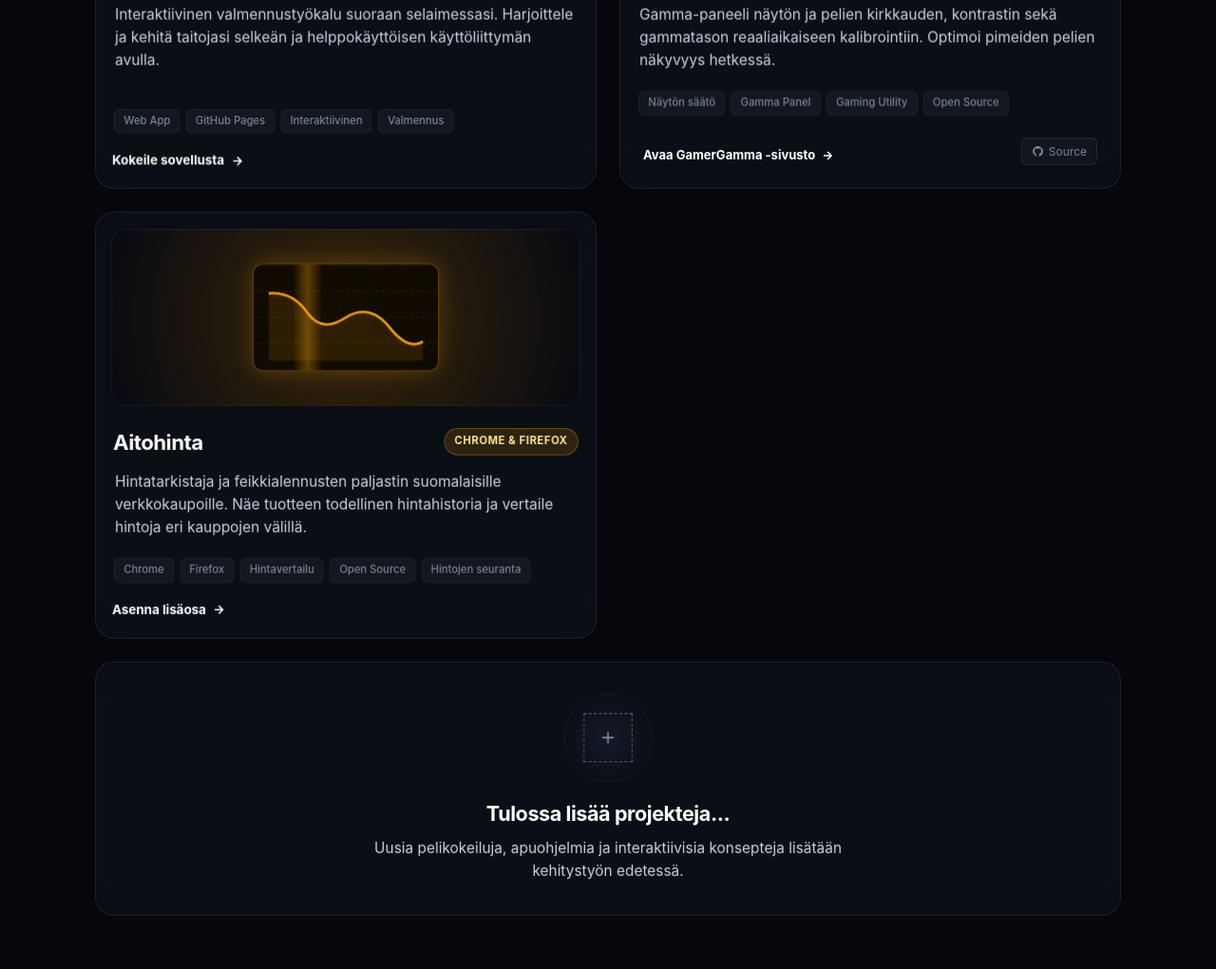
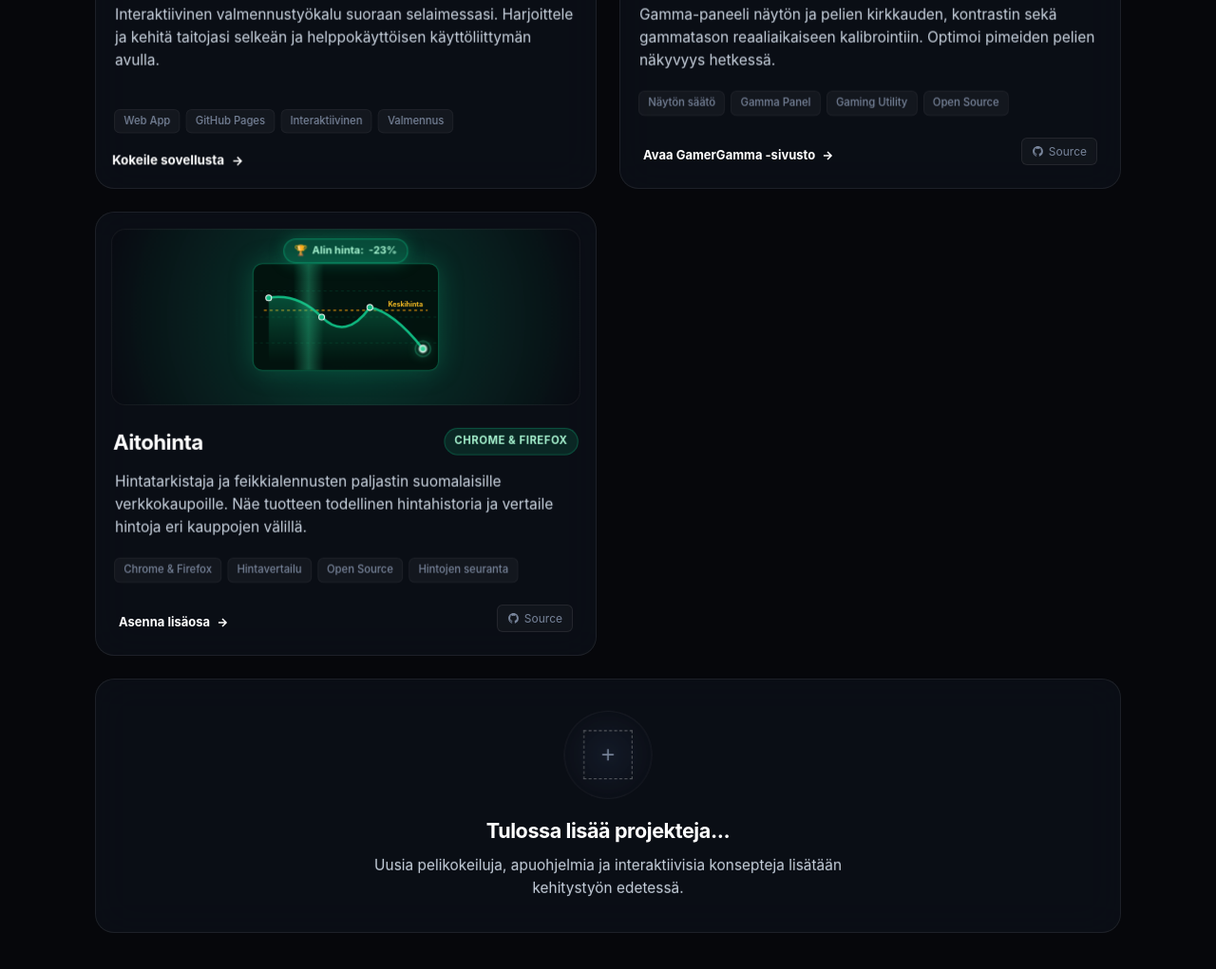
Before and after one commit to omaquu/omaquu.github.io, a plain HTML site: page index.html in a window 1280 px wide. Shown: the part 1694-2715 px from the top of the page at 95% size. Drawn offline with Linux system fonts and the light colour scheme.

Commit message:
feat: lisätty Aitohinta-korttiin kelluva ale-badge, sykkivä hintapiste ja smaragdiefektit

```diff
--- a/index.html
+++ b/index.html
@@ -387,18 +387,43 @@
         <a href="https://omaquu.github.io/Aitohinta/" target="_blank" rel="noopener noreferrer" class="bento-card col-6" data-tilt>
           <div class="card-glare"></div>
 
-          <!-- Visual Chamber: Price Chart & Tag -->
+          <!-- Visual Chamber: Aitohinta Live Price Chart & Deal Tag -->
           <div class="card-visual-chamber visual-aitohinta">
+            <div class="deal-pill-float">
+              <span>🏆</span> Alin hinta: <strong>-23%</strong>
+            </div>
+
             <div class="price-monitor">
               <svg class="price-chart-svg" viewBox="0 0 190 110" fill="none">
+                <defs>
+                  <linearGradient id="aitohintaGrad" x1="0" y1="0" x2="0" y2="1">
+                    <stop offset="0%" stop-color="#10b981" stop-opacity="0.35"/>
+                    <stop offset="100%" stop-color="#10b981" stop-opacity="0.0"/>
+                  </linearGradient>
+                </defs>
                 <!-- Grid background -->
-                <line x1="0" y1="28" x2="190" y2="28" stroke="rgba(245, 158, 11, 0.15)" stroke-dasharray="3 3"/>
-                <line x1="0" y1="55" x2="190" y2="55" stroke="rgba(245, 158, 11, 0.15)" stroke-dasharray="3 3"/>
-                <line x1="0" y1="82" x2="190" y2="82" stroke="rgba(245, 158, 11, 0.15)" stroke-dasharray="3 3"/>
-                <!-- Price trend line -->
-                <path d="M15 30 Q 40 28, 55 50 T 95 55 Q 120 40, 140 65 T 175 80" stroke="#f59e0b" stroke-width="2.5" fill="none"/>
+                <line x1="0" y1="28" x2="190" y2="28" stroke="rgba(16, 185, 129, 0.15)" stroke-dasharray="3 3"/>
+                <line x1="0" y1="55" x2="190" y2="55" stroke="rgba(16, 185, 129, 0.15)" stroke-dasharray="3 3"/>
+                <line x1="0" y1="82" x2="190" y2="82" stroke="rgba(16, 185, 129, 0.15)" stroke-dasharray="3 3"/>
+
+                <!-- Reference average price line (dashed amber) -->
+                <line x1="10" y1="48" x2="180" y2="48" stroke="#f59e0b" stroke-dasharray="3 3" stroke-width="1.2" opacity="0.8"/>
+                <text x="175" y="44" font-size="7" fill="#fbbf24" text-anchor="end" font-weight="700">Keskihinta</text>
+
                 <!-- Area fill -->
-                <path d="M15 30 Q 40 28, 55 50 T 95 55 Q 120 40, 140 65 T 175 80 L 175 100 L 15 100 Z" fill="rgba(245, 158, 11, 0.12)"/>
+                <path d="M 15,35 Q 45,30 70,55 T 120,45 Q 145,50 175,88 L 175,102 L 15,102 Z" fill="url(#aitohintaGrad)"/>
+
+                <!-- Main price line dropping to all-time low -->
+                <path d="M 15,35 Q 45,30 70,55 T 120,45 Q 145,50 175,88" stroke="#10b981" stroke-width="2.5" stroke-linecap="round" fill="none"/>
+
+                <!-- Historical Price Dots with pulsing target -->
+                <circle cx="15" cy="35" r="3" fill="#10b981" stroke="#fff" stroke-width="1"/>
+                <circle cx="70" cy="55" r="3" fill="#10b981" stroke="#fff" stroke-width="1"/>
+                <circle cx="120" cy="45" r="3" fill="#10b981" stroke="#fff" stroke-width="1"/>
+
+                <!-- Current all-time-low drop point (animated pulsing halo) -->
+                <circle class="price-dot-halo" cx="175" cy="88" r="6" fill="none" stroke="#34d399" stroke-width="1.5"/>
+                <circle class="price-dot-glow" cx="175" cy="88" r="3.5" fill="#34d399" stroke="#fff" stroke-width="1.5"/>
               </svg>
               <div class="price-pulse"></div>
             </div>
@@ -406,7 +431,7 @@
 
           <div class="card-header-bar">
             <h3 class="card-title">Aitohinta</h3>
-            <span class="badge-tag badge-amber">Chrome &amp; Firefox</span>
+            <span class="badge-tag badge-emerald">Chrome &amp; Firefox</span>
           </div>
 
           <p class="card-text" data-i18n="app_aitohinta_desc">
@@ -414,18 +439,26 @@
           </p>
 
           <div class="card-tags">
-            <span class="mini-tag">Chrome</span>
-            <span class="mini-tag">Firefox</span>
+            <span class="mini-tag">Chrome &amp; Firefox</span>
             <span class="mini-tag" data-i18n="tag_price_compare">Hintavertailu</span>
             <span class="mini-tag">Open Source</span>
             <span class="mini-tag" data-i18n="tag_price_track">Hintojen seuranta</span>
           </div>
 
-          <div class="card-action-link action-amber">
-            <span data-i18n="app_aitohinta_action">Asenna lisäosa</span>
-            <svg fill="none" stroke="currentColor" viewBox="0 0 24 24" stroke-width="2.5">
-              <path d="M5 12h14M12 5l7 7-7 7"></path>
-            </svg>
+          <div style="display: flex; align-items: center; justify-content: space-between; flex-wrap: wrap; gap: 10px; margin-top: auto;">
+            <div class="card-action-link action-emerald">
+              <span data-i18n="app_aitohinta_action">Asenna lisäosa</span>
+              <svg fill="none" stroke="currentColor" viewBox="0 0 24 24" stroke-width="2.5">
+                <path d="M5 12h14M12 5l7 7-7 7"></path>
+              </svg>
+            </div>
+
+            <span class="repo-link-pill" onclick="event.stopPropagation(); event.preventDefault(); window.open('https://github.com/omaquu/Aitohinta', '_blank')" style="cursor: pointer;">
+              <svg fill="currentColor" viewBox="0 0 24 24">
+                <path fill-rule="evenodd" clip-rule="evenodd" d="M12 2C6.477 2 2 6.484 2 12.017c0 4.425 2.865 8.18 6.839 9.504.5.092.682-.217.682-.483 0-.237-.008-.868-.013-1.703-2.782.605-3.369-1.343-3.369-1.343-.454-1.158-1.11-1.466-1.11-1.466-.908-.62.069-.608.069-.608 1.003.07 1.53 1.032 1.53 1.032.892 1.53 2.341 1.088 2.91.832.092-.647.35-1.088.636-1.338-2.22-.253-4.555-1.113-4.555-4.951 0-1.093.39-1.988 1.029-2.688-.103-.253-.446-1.272.098-2.65 0 0 .84-.27 2.75 1.026A9.564 9.564 0 0112 6.844c.85.004 1.705.115 2.504.337 1.909-1.296 2.747-1.027 2.747-1.027.546 1.379.202 2.398.1 2.651.64.7 1.028 1.595 1.028 2.688 0 3.848-2.339 4.695-4.566 4.943.359.309.678.92.678 1.855 0 1.338-.012 2.419-.012 2.747 0 .268.18.58.688.482A10.019 10.019 0 0022 12.017C22 6.484 17.522 2 12 2z"></path>
+              </svg>
+              Source
+            </span>
           </div>
         </a>
 
--- a/style.css
+++ b/style.css
@@ -951,18 +951,43 @@ body {
   100% { left: 155px; }
 }
 
-/* 5b. VISUAL: AITOHINTA PRICE CHART */
+/* 5b. VISUAL: AITOHINTA PRICE CHART & DEAL STAGE */
 .visual-aitohinta {
-  background: radial-gradient(circle at center, rgba(78, 50, 6, 0.7) 0%, rgba(9, 11, 18, 0.95) 100%);
+  background: radial-gradient(circle at center, rgba(6, 78, 59, 0.75) 0%, rgba(9, 11, 18, 0.95) 100%);
+  position: relative;
+}
+
+.deal-pill-float {
+  position: absolute;
+  top: 10px;
+  background: rgba(16, 185, 129, 0.22);
+  border: 1px solid rgba(16, 185, 129, 0.55);
+  border-radius: 20px;
+  padding: 3px 10px;
+  display: flex;
+  align-items: center;
+  gap: 5px;
+  font-size: 10.5px;
+  font-weight: 700;
+  color: #a7f3d0;
+  box-shadow: 0 0 16px rgba(16, 185, 129, 0.35);
+  z-index: 5;
+  animation: dealFloat 3s ease-in-out infinite alternate;
+  pointer-events: none;
+}
+
+@keyframes dealFloat {
+  0% { transform: translateY(0px) scale(1); }
+  100% { transform: translateY(-4px) scale(1.04); }
 }
 
 .price-monitor {
   width: 190px;
   height: 110px;
   border-radius: 10px;
-  border: 1.5px solid rgba(245, 158, 11, 0.4);
-  background: rgba(15, 10, 3, 0.9);
-  box-shadow: 0 0 25px rgba(245, 158, 11, 0.25);
+  border: 1.5px solid rgba(16, 185, 129, 0.45);
+  background: rgba(3, 18, 14, 0.92);
+  box-shadow: 0 0 25px rgba(16, 185, 129, 0.25);
   position: relative;
   display: flex;
   align-items: center;
@@ -979,9 +1004,39 @@ body {
   position: absolute;
   top: 0;
   bottom: 0;
-  width: 30px;
-  background: linear-gradient(90deg, transparent, rgba(245, 158, 11, 0.35), transparent);
+  width: 32px;
+  background: linear-gradient(90deg, transparent, rgba(52, 211, 153, 0.35), transparent);
   animation: scanBeam 3s ease-in-out infinite alternate;
+  pointer-events: none;
+}
+
+.price-dot-halo {
+  animation: haloPulse 2s ease-out infinite;
+  transform-origin: 175px 88px;
+}
+
+@keyframes haloPulse {
+  0% { r: 3.5px; opacity: 1; }
+  100% { r: 10px; opacity: 0; }
+}
+
+.price-dot-glow {
+  animation: dotGlow 1.5s ease-in-out infinite alternate;
+}
+
+@keyframes dotGlow {
+  0% { filter: drop-shadow(0 0 2px #10b981); }
+  100% { filter: drop-shadow(0 0 8px #34d399); }
+}
+
+a.bento-card[href*="Aitohinta"]:hover {
+  border-color: rgba(16, 185, 129, 0.5) !important;
+  box-shadow: 0 30px 60px -15px rgba(0, 0, 0, 0.8), 0 0 35px -5px rgba(16, 185, 129, 0.35) !important;
+}
+
+a.bento-card[href*="Aitohinta"]:hover .price-monitor {
+  border-color: rgba(16, 185, 129, 0.7);
+  box-shadow: 0 0 35px rgba(16, 185, 129, 0.45);
 }
 
 /* 6. VISUAL: FUTURE LAB / EXPERIMENTS */
```
